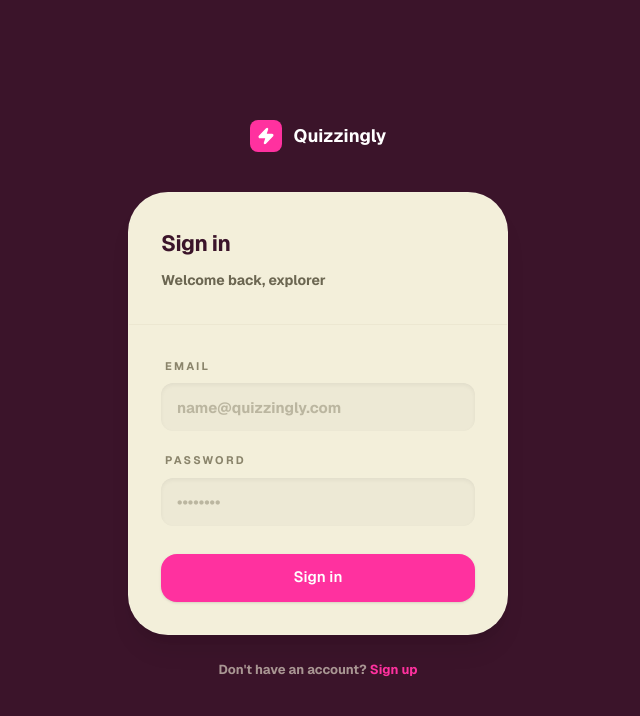
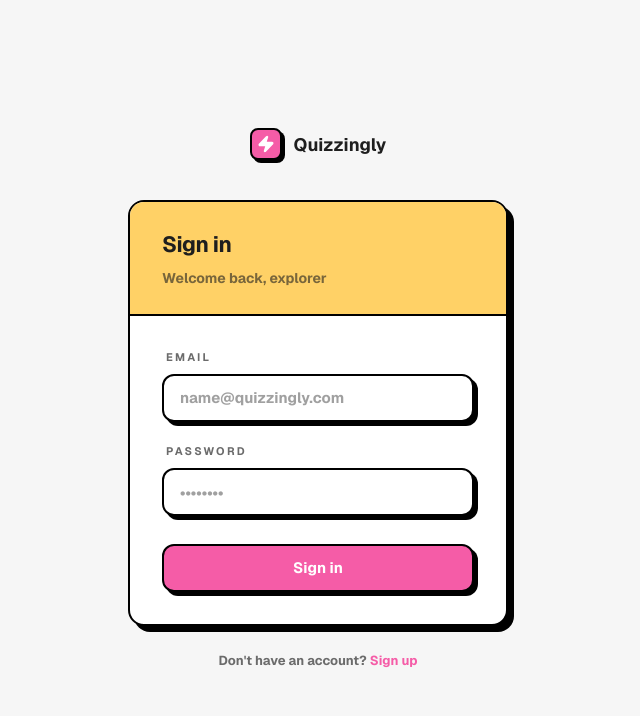
Before and after one commit to Abhinav7864/Quizzingly, a Next.js app in the folder frontend/: page /login in a window 1280 px wide. Shown: the top 716 px of the page, without its empty margins (322-962 px from the left). Built offline with nearby package versions, Linux system fonts and the light colour scheme; no server answers.

Commit message:
best ui change

```diff
--- a/frontend/src/app/(auth)/login/page.tsx
+++ b/frontend/src/app/(auth)/login/page.tsx
@@ -5,7 +5,6 @@ import { useRouter } from 'next/navigation';
 import { useAuth } from '@/context/AuthContext';
 import { Button } from '@/components/ui/Button';
 import { Input } from '@/components/ui/Input';
-import { Card } from '@/components/ui/Card';
 import Link from 'next/link';
 import { motion } from 'framer-motion';
 import { Zap } from 'lucide-react';
@@ -38,25 +37,26 @@ export default function LoginPage() {
         <motion.div
           initial={{ opacity: 0, y: -10 }}
           animate={{ opacity: 1, y: 0 }}
-          className="flex items-center gap-3 mb-10 hover:opacity-80 transition-opacity"
+          className="flex items-center gap-3 mb-10 cursor-pointer group"
         >
-          <div className="w-8 h-8 bg-[var(--primary)] rounded-lg flex items-center justify-center">
+          <div className="w-8 h-8 bg-[var(--primary)] border-2 border-black rounded-lg flex items-center justify-center shadow-[3px_3px_0px_black] group-hover:translate-x-[1px] group-hover:translate-y-[1px] group-hover:shadow-[2px_2px_0px_black] transition-all">
             <Zap size={18} className="text-white fill-current" />
           </div>
-          <span className="text-[18px] font-bold text-white">Quizzingly</span>
+          <span className="text-[18px] font-black text-[#1E1E1E]">Quizzingly</span>
         </motion.div>
       </Link>
 
       <motion.div
-        initial={{ opacity: 0, scale: 0.95 }}
-        animate={{ opacity: 1, scale: 1 }}
+        initial={{ opacity: 0, y: 20 }}
+        animate={{ opacity: 1, y: 0 }}
         transition={{ delay: 0.05 }}
         className="w-full max-w-[380px]"
       >
-        <Card className="rounded-[40px] border-[#E5E0C9] shadow-2xl overflow-hidden bg-[#F3EFDA]">
-          <div className="px-8 py-8 border-b border-[#E5E0C9]/50 bg-[#F3EFDA]">
-            <h1 className="text-[22px] font-black text-[#3B142A] tracking-tight">Sign in</h1>
-            <p className="text-[14px] font-bold text-[#6B6651] mt-2">Welcome back, explorer</p>
+        <div className="bg-white border-2 border-black rounded-2xl shadow-[6px_6px_0px_black] overflow-hidden">
+          {/* Card header */}
+          <div className="px-8 py-6 border-b-2 border-black bg-[#FFD166]">
+            <h1 className="text-[22px] font-black text-[#1E1E1E] tracking-tight">Sign in</h1>
+            <p className="text-[14px] font-bold text-[#1E1E1E]/60 mt-1">Welcome back, explorer</p>
           </div>
 
           <form onSubmit={handleSubmit} className="p-8 space-y-5">
@@ -87,21 +87,21 @@ export default function LoginPage() {
               <motion.div
                 initial={{ opacity: 0 }}
                 animate={{ opacity: 1 }}
-                className="text-[12px] text-[#EF4444] font-medium bg-[#EF4444]/5 border border-[#EF4444]/20 rounded-lg px-4 py-2.5"
+                className="text-[12px] text-[#EF4444] font-bold bg-[#EF4444]/5 border-2 border-[#EF4444] rounded-lg px-4 py-2.5"
               >
                 {error}
               </motion.div>
             )}
 
-            <Button type="submit" fullWidth size="lg" className="h-12 mt-2" isLoading={loading}>
+            <Button type="submit" id="login-submit" fullWidth size="lg" className="h-12 mt-2" isLoading={loading}>
               Sign in
             </Button>
           </form>
-        </Card>
+        </div>
 
-        <p className="text-center text-[13px] text-[#F3EFDA]/60 mt-6 font-bold">
+        <p className="text-center text-[13px] text-[#6B6B6B] mt-6 font-bold">
           Don&apos;t have an account?{' '}
-          <Link href="/register" className="text-[#FF319F] hover:underline font-black">
+          <Link href="/register" className="text-[var(--primary)] hover:underline font-black">
             Sign up
           </Link>
         </p>
--- a/frontend/src/app/globals.css
+++ b/frontend/src/app/globals.css
@@ -1,44 +1,26 @@
 @import "tailwindcss";
 
 :root {
-  /* Brand Palette */
-  --brand-dark: #3B142A;
-  --brand-dark-2: #4B1632;
-  --brand-dark-3: #5C183C;
-  --brand-accent: #FF319F;
-  --brand-accent-hover: #E72B8F;
-  --brand-light: #F3EFDA;
-  --brand-soft: #FFC48A;
+  /* Neo-Brutalist SaaS Palette */
+  --bg-base: #F6F6F6;
+  --bg-surface: #FFFFFF;
+  --bg-elevated: #F0F0F0;
 
-  /* Functional Mapping */
-  --bg-base: #3B142A;
-  --bg-surface: #F3EFDA;
-  --bg-elevated: #4B1632;
-  --primary: var(--brand-accent);
-  --primary-hover: var(--brand-accent-hover);
-  --secondary: var(--brand-dark);
-  --accent: var(--brand-soft);
+  --primary: #F55CA7;
+  --primary-hover: #E04891;
 
-  --text-primary: #F3EFDA;
-  --text-secondary: rgba(243, 239, 218, 0.7);
-  --text-muted: rgba(243, 239, 218, 0.4);
-  --text-on-dark: #FFFFFF;
+  --text-primary: #1E1E1E;
+  --text-secondary: #6B6B6B;
+  --text-muted: #A0A0A0;
 
-  --border: rgba(255, 255, 255, 0.1);
-  --border-active: var(--brand-accent);
+  --border: #1E1E1E;
+  --border-subtle: #E5E5E5;
+  --border-active: var(--primary);
 
-  --hero-gradient: linear-gradient(135deg, #3B142A 0%, #4B1632 40%, #5C183C 100%);
-  --card-shadow: 0 40px 80px rgba(0, 0, 0, 0.4);
-  --color-beige: #F3EFDA;
+  --shadow-hard: 4px 4px 0px #1E1E1E;
+  --shadow-hard-lg: 6px 6px 0px #1E1E1E;
 
-  /* Pastels */
-  --pastel-lavender: #C9B6E4;
-  --pastel-peach: #FFC48A;
-  --pastel-lime: #D7E26D;
-  --pastel-sand: #E9C39B;
-  --pastel-sky: #B8D5F3;
-
-  --font-sans: 'Geist', ui-sans-serif, system-ui, sans-serif;
+  --font-sans: 'Inter', ui-sans-serif, system-ui, sans-serif;
   --font-mono: 'Geist Mono', ui-monospace, monospace;
 }
 
@@ -50,13 +32,10 @@
   --font-mono: var(--font-mono);
 }
 
-.hero-gradient {
-  background: var(--hero-gradient);
-}
-
-
 body {
-  background: var(--hero-gradient);
+  background-color: var(--bg-base);
+  background-image: radial-gradient(#D1D1D1 1px, transparent 0);
+  background-size: 20px 20px;
   color: var(--text-primary);
   font-family: var(--font-sans);
   font-size: 15px;
@@ -64,38 +43,12 @@ body {
   -webkit-font-smoothing: antialiased;
   -moz-osx-font-smoothing: grayscale;
   min-height: 100vh;
-  position: relative;
   overflow-x: hidden;
 }
 
-body::before,
-body::after {
-  content: '';
-  position: fixed;
-  width: 50vw;
-  height: 50vw;
-  border-radius: 50%;
-  filter: blur(120px);
-  opacity: 0.12;
-  pointer-events: none;
-  z-index: -1;
-}
-
-body::before {
-  top: -10%;
-  left: -10%;
-  background: #FF319F;
-}
-
-body::after {
-  bottom: -10%;
-  right: -10%;
-  background: #FFC48A;
-}
-
 ::selection {
-  background: var(--primary-dim);
-  color: var(--text-primary);
+  background: var(--primary);
+  color: #ffffff;
 }
 
 /* Scrollbar */
@@ -104,16 +57,16 @@ body::after {
 }
 
 ::-webkit-scrollbar-track {
-  background: transparent;
+  background: var(--bg-elevated);
 }
 
 ::-webkit-scrollbar-thumb {
-  background: var(--bg-elevated);
+  background: var(--border-subtle);
   border-radius: 10px;
 }
 
 ::-webkit-scrollbar-thumb:hover {
-  background: var(--text-muted);
+  background: #C0C0C0;
 }
 
 /* Utility classes */
--- a/frontend/src/components/ui/Button.tsx
+++ b/frontend/src/components/ui/Button.tsx
@@ -19,39 +19,41 @@ export const Button = ({
   ...props
 }: ButtonProps) => {
   const base = [
-    'inline-flex items-center justify-center font-semibold transition-all duration-150',
-    'focus:outline-none focus-visible:ring-2 focus-visible:ring-[rgba(255,49,159,0.4)]',
-    'disabled:opacity-40 disabled:cursor-not-allowed',
-    'select-none active:scale-[0.98]',
+    'inline-flex items-center justify-center font-bold transition-all duration-150',
+    'focus:outline-none focus-visible:ring-2 focus-visible:ring-[var(--primary)] focus-visible:ring-offset-2',
+    'disabled:opacity-40 disabled:cursor-not-allowed disabled:shadow-none disabled:translate-x-0 disabled:translate-y-0',
+    'select-none',
   ].join(' ');
 
   const variants = {
     primary: [
-      'bg-[var(--primary)] text-white shadow-sm',
-      'hover:bg-[var(--primary-hover)] hover:shadow-md hover:shadow-[rgba(255,49,159,0.2)]',
+      'bg-[var(--primary)] text-white border-2 border-black shadow-[4px_4px_0px_black]',
+      'hover:translate-x-[2px] hover:translate-y-[2px] hover:shadow-[2px_2px_0px_black]',
+      'active:translate-x-[4px] active:translate-y-[4px] active:shadow-none',
     ].join(' '),
     secondary: [
-      'bg-[#EDE9D5] text-[#3B142A] border border-[#E5E0C9] shadow-sm',
-      'hover:bg-[#E5E0C9] hover:shadow-md transition-all',
+      'bg-white text-[var(--text-primary)] border-2 border-black shadow-[4px_4px_0px_black]',
+      'hover:translate-x-[2px] hover:translate-y-[2px] hover:shadow-[2px_2px_0px_black]',
+      'active:translate-x-[4px] active:translate-y-[4px] active:shadow-none',
     ].join(' '),
     ghost: [
-      'bg-transparent text-[#8A846B] font-bold',
-      'hover:bg-[#EDE9D5] hover:text-[#3B142A]',
+      'bg-transparent text-[#6B6B6B] border-2 border-transparent',
+      'hover:bg-[#F0F0F0] hover:text-[#1E1E1E]',
     ].join(' '),
     outline: [
-      'bg-transparent border-2 border-[#E5E0C9] text-[#3B142A] font-bold',
-      'hover:border-[#FF319F] hover:text-[#FF319F] hover:bg-[#FF319F]/5',
+      'bg-transparent border-2 border-black text-[#1E1E1E] shadow-[4px_4px_0px_black]',
+      'hover:translate-x-[2px] hover:translate-y-[2px] hover:shadow-[2px_2px_0px_black] hover:border-[var(--primary)] hover:text-[var(--primary)]',
     ].join(' '),
     danger: [
-      'bg-[#EF4444]/10 text-[#EF4444] border border-[#EF4444]/20 font-bold',
-      'hover:bg-[#EF4444]/15',
+      'bg-[#EF4444]/10 text-[#EF4444] border-2 border-[#EF4444] shadow-[4px_4px_0px_#EF4444]',
+      'hover:translate-x-[2px] hover:translate-y-[2px] hover:shadow-[2px_2px_0px_#EF4444] hover:bg-[#EF4444]/15',
     ].join(' '),
   };
 
   const sizes = {
-    sm: 'h-8 px-3 text-[13px] rounded-xl gap-2',
-    md: 'h-10 px-5 text-[14px] rounded-2xl gap-2',
-    lg: 'h-12 px-7 text-[15px] rounded-2xl gap-2.5',
+    sm: 'h-8 px-3 text-[13px] rounded-lg gap-2',
+    md: 'h-10 px-5 text-[14px] rounded-xl gap-2',
+    lg: 'h-12 px-7 text-[15px] rounded-xl gap-2.5',
   };
 
   return (
--- a/frontend/src/components/ui/Card.tsx
+++ b/frontend/src/components/ui/Card.tsx
@@ -8,10 +8,10 @@ interface CardProps extends React.HTMLAttributes<HTMLDivElement> {
 export const Card = ({ children, className = '', hoverable = false, ...props }: CardProps) => (
   <div
     className={[
-      'bg-[var(--bg-surface)] border border-[var(--border)] rounded-2xl',
-      'transition-all duration-200 overflow-hidden shadow-xl shadow-[rgba(0,0,0,0.08)]',
+      'bg-white border-2 border-black rounded-xl',
+      'shadow-[6px_6px_0px_black] transition-all duration-200 overflow-hidden',
       hoverable
-        ? 'hover:border-[var(--primary)]/30 hover:bg-[var(--bg-elevated)] hover:shadow-xl cursor-pointer active:scale-[0.99]'
+        ? 'hover:-translate-y-1 hover:shadow-[8px_8px_0px_black] cursor-pointer active:translate-y-0 active:shadow-[4px_4px_0px_black]'
         : '',
       className,
     ].join(' ')}
@@ -39,10 +39,10 @@ interface CardHeaderProps extends React.HTMLAttributes<HTMLDivElement> {
 
 export const CardHeader = ({ children, title, subtitle, className = '', ...props }: CardHeaderProps) => (
   <div
-    className={`px-5 py-4 border-b border-[var(--border)] ${className}`}
+    className={`px-5 py-4 border-b-2 border-black ${className}`}
     {...props}
   >
-    {title && <h3 className="text-[14px] font-semibold text-[var(--text-primary)]">{title}</h3>}
+    {title && <h3 className="text-[14px] font-bold text-[var(--text-primary)]">{title}</h3>}
     {subtitle && <p className="text-[12px] text-[var(--text-muted)] mt-0.5">{subtitle}</p>}
     {children}
   </div>
@@ -50,7 +50,7 @@ export const CardHeader = ({ children, title, subtitle, className = '', ...props
 
 export const CardFooter = ({ children, className = '', ...props }: CardBodyProps) => (
   <div
-    className={`px-5 py-4 border-t border-[var(--border)] flex items-center gap-2 ${className}`}
+    className={`px-5 py-4 border-t-2 border-black flex items-center gap-2 ${className}`}
     {...props}
   >
     {children}
--- a/frontend/src/components/ui/Input.tsx
+++ b/frontend/src/components/ui/Input.tsx
@@ -12,7 +12,7 @@ export const Input = ({ label, id, error, helperText, className = '', ...props }
       {label && (
         <label
           htmlFor={id}
-          className="block text-[11px] font-black text-[#8A846B] mb-2 tracking-[0.2em] ml-1 uppercase"
+          className="block text-[11px] font-black text-[#6B6B6B] mb-2 tracking-[0.2em] ml-1 uppercase"
         >
           {label}
         </label>
@@ -20,19 +20,20 @@ export const Input = ({ label, id, error, helperText, className = '', ...props }
       <input
         id={id}
         className={[
-          'w-full h-11 px-4 text-[15px] font-bold text-[#3B142A] placeholder-[#8A846B]/50',
-          'bg-[#EDE9D5] border-transparent rounded-xl',
-          'transition-all duration-200 outline-none',
+          'w-full h-11 px-4 text-[15px] font-bold text-[#1E1E1E] placeholder-[#A0A0A0]',
+          'bg-white border-2 border-black rounded-xl',
+          'shadow-[4px_4px_0px_black]',
+          'transition-all duration-150 outline-none',
           error
-            ? 'border-[#EF4444] focus:ring-2 focus:ring-[#EF4444]/20'
-            : 'focus:border-[#FF319F] focus:ring-4 focus:ring-[#FF319F]/5',
-          'disabled:opacity-40 disabled:cursor-not-allowed shadow-inner',
+            ? 'border-[#EF4444] shadow-[4px_4px_0px_#EF4444] focus:ring-2 focus:ring-[#EF4444]/20'
+            : 'focus:border-[var(--primary)] focus:shadow-[4px_4px_0px_var(--primary)]',
+          'disabled:opacity-40 disabled:cursor-not-allowed',
           className,
         ].join(' ')}
         {...props}
       />
-      {error && <p className="mt-1.5 text-[12px] text-[#EF4444]">{error}</p>}
-      {helperText && !error && <p className="mt-1.5 text-[12px] text-[#8A846B] font-bold">{helperText}</p>}
+      {error && <p className="mt-1.5 text-[12px] text-[#EF4444] font-bold">{error}</p>}
+      {helperText && !error && <p className="mt-1.5 text-[12px] text-[#6B6B6B] font-bold">{helperText}</p>}
     </div>
   );
 };
```
Also changed, not shown: frontend/src/app/(auth)/register/page.tsx (+15 -15 lines), frontend/src/app/(creator)/dashboard/page.tsx (+24 -18 lines), frontend/src/app/page.tsx (+76 -59 lines), frontend/src/components/Header.tsx (+17 -18 lines).
